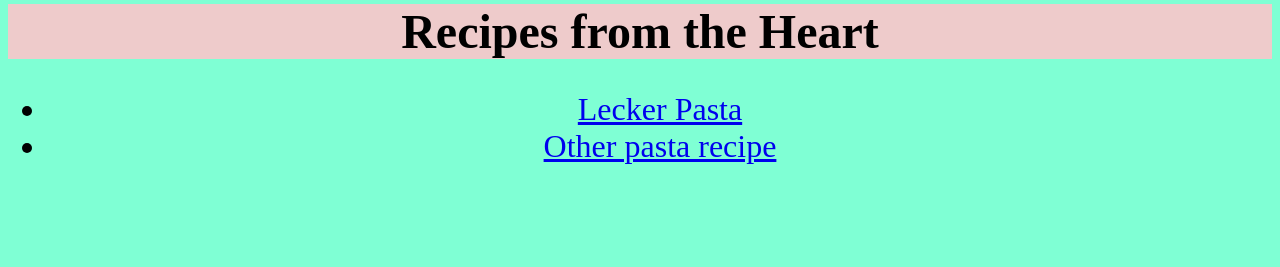
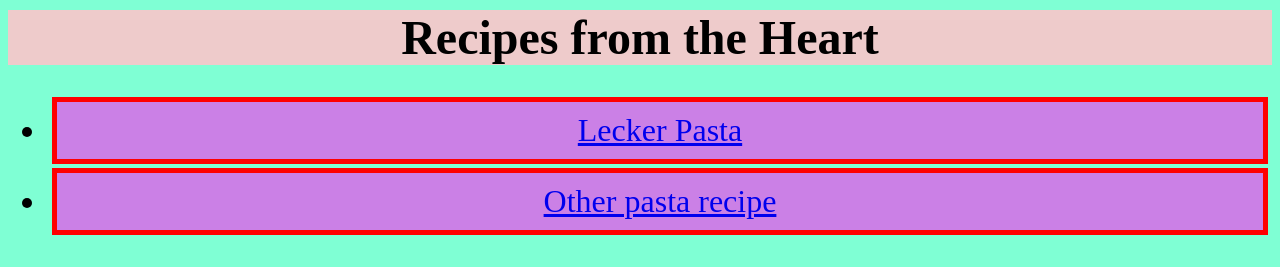
Before and after one commit to mihirhebalkar/recipes, a plain HTML site: page index.html in a window 1280 px wide. Shown: the part 536-803 px from the top of the page. Drawn offline with Linux system fonts and the light colour scheme.

Commit message:
Applied box model in main file

```diff
--- a/index.html
+++ b/index.html
@@ -12,9 +12,9 @@
         <h1>Recipes from the Heart</h1>
 
         <ul id="list">
-            <li><a href="recipe/pasta.html" target="_blank">Lecker Pasta</a>
+            <li><a class="box" href="recipe/pasta.html" target="_blank">Lecker Pasta</a>
             </li>
-            <li><a href="recipe/otherpasta.html">Other pasta recipe</a></li>
+            <li><a class="box" href="recipe/otherpasta.html">Other pasta recipe</a></li>
         </ul>
 
     </body>
--- a/style.css
+++ b/style.css
@@ -11,10 +11,10 @@ h1{
 
 .image{
     display: block;
-    margin-right: auto;
-    margin-left: auto;
+    margin: 10px auto;
     height: 500px;
     width: auto;
+    border: 2px solid black;
 }
 
 #list{
@@ -22,3 +22,11 @@ h1{
     text-align: center;
     color: black;
 }
+
+.box{
+    background-color: rgb(203, 128, 230);
+    margin: 4px;
+    padding: 10px;
+    border: 5px solid red;
+    display: block;
+}
```
